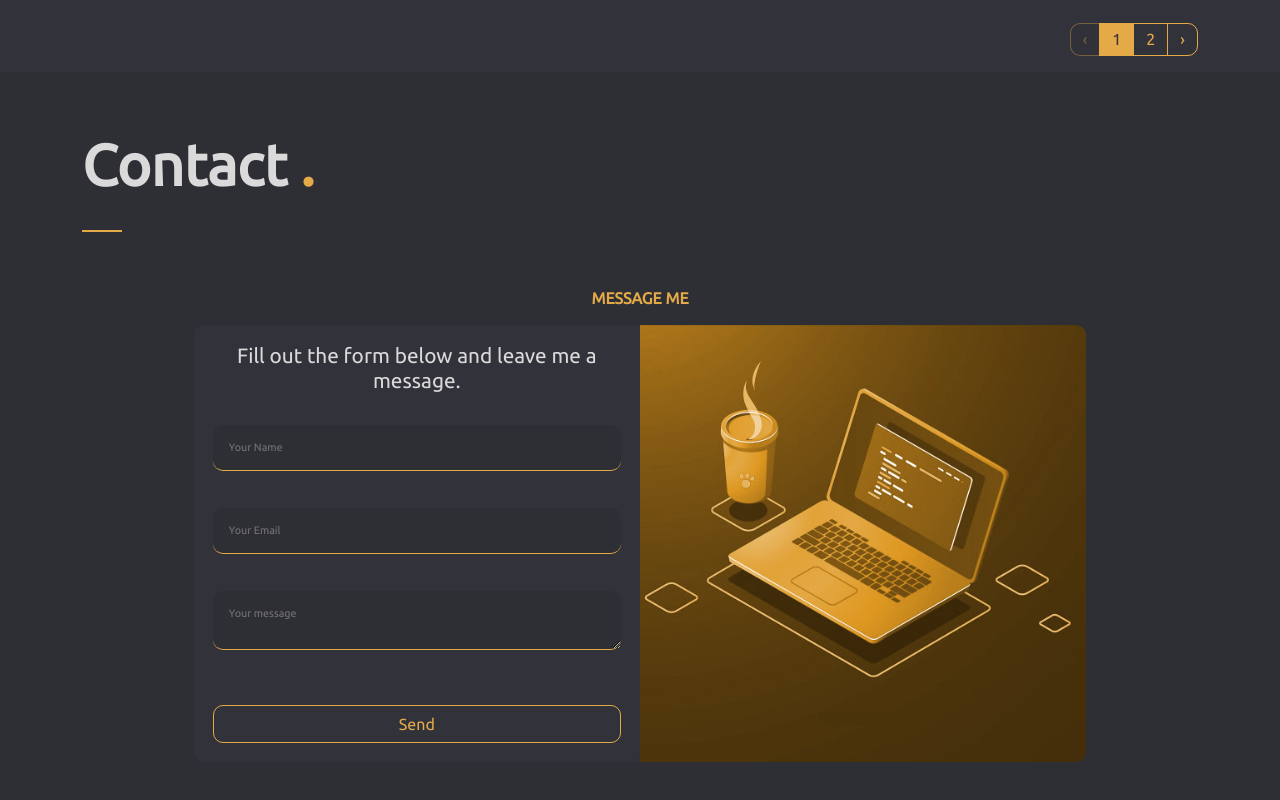
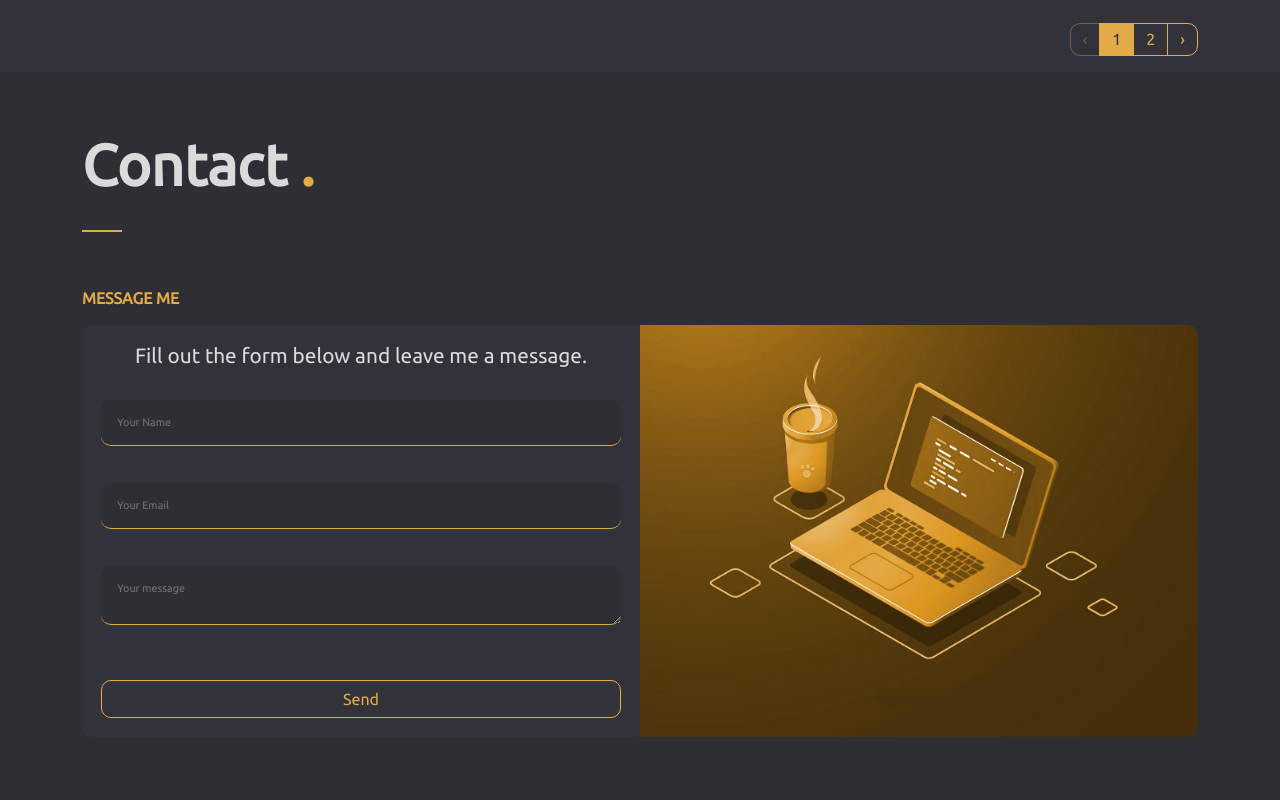
Before and after one commit to marcosvinalves/portfolio, a React (Create React App) app: page / in a window 1280 px wide. Shown: the part 3783-4583 px from the top of the page. Built offline with nearby package versions, Linux system fonts and the light colour scheme.

Commit message:
fix contact container width

```diff
--- a/src/sections/Contact.css
+++ b/src/sections/Contact.css
@@ -8,7 +8,7 @@
   grid-template-columns: 1fr 1fr;
   background-color: #32323a;
   border-radius: 10px;
-  width: 80%;
+  width: 100%;
 }
 
 .contact-form {
--- a/src/sections/Contact.js
+++ b/src/sections/Contact.js
@@ -48,6 +48,7 @@ export const Contact = () => {
             fontWeight: "bold",
             fontSize: "1rem",
             marginTop: "3.6rem",
+            alignSelf: "flex-start"
           }}
         >
           Message me
```
